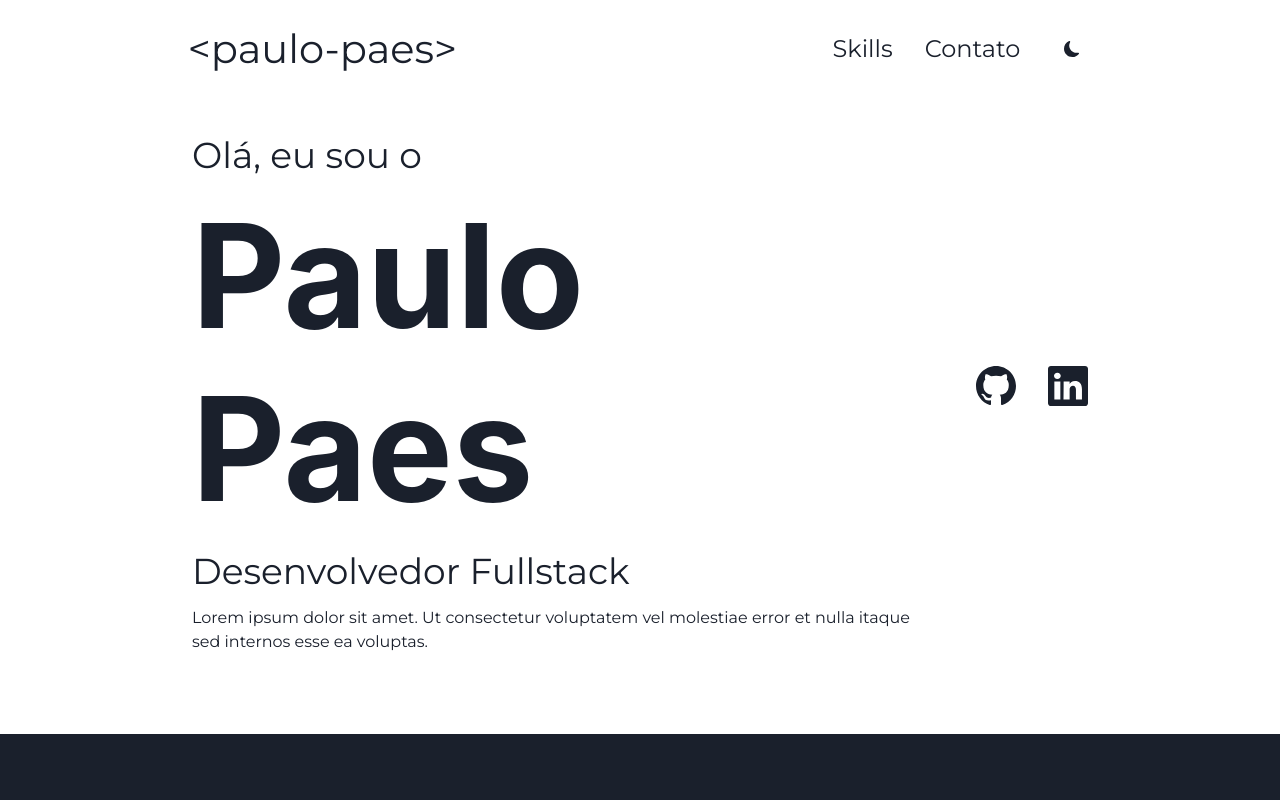
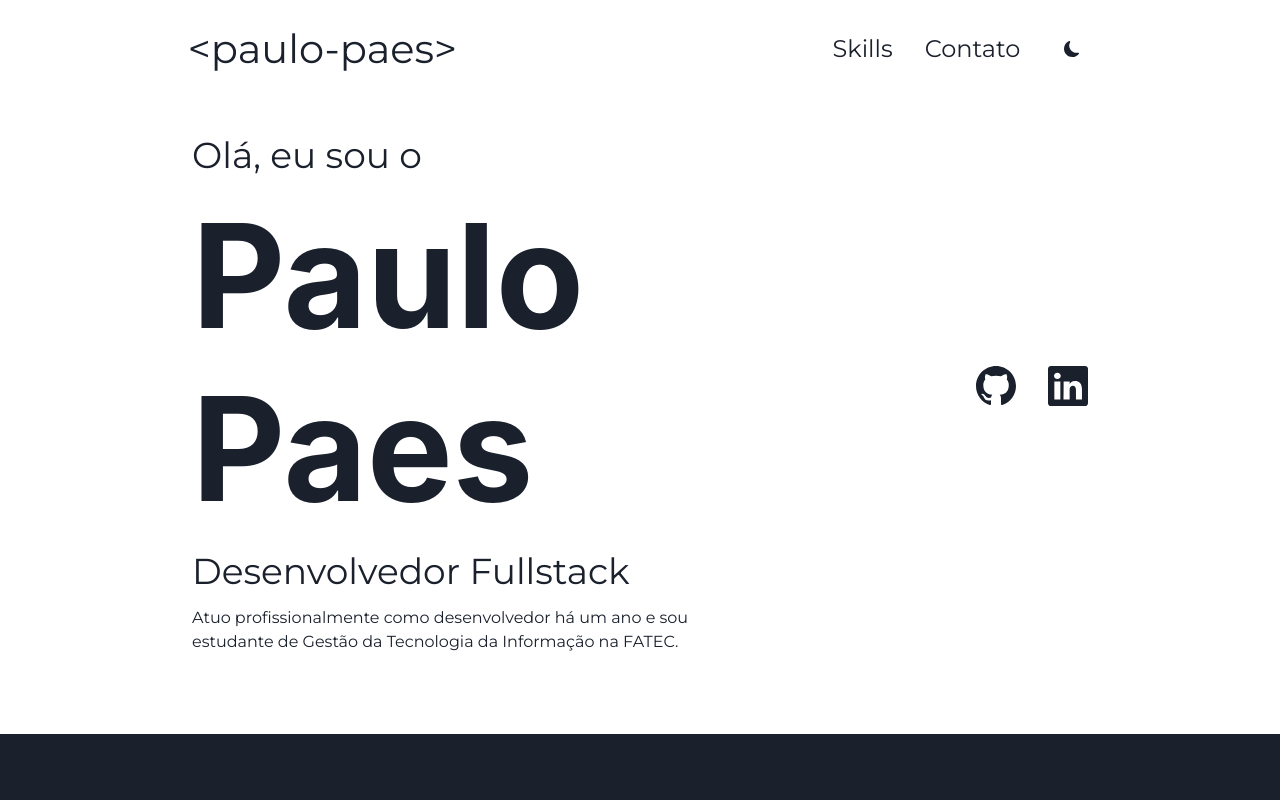
Before and after one commit to paulo-paes/site-pessoal-v2, a Next.js app: page / in a window 1280 px wide. Shown: the top 800 px of the page. Built offline with nearby package versions, Linux system fonts and the light colour scheme.

Commit message:
feat: Ajuste na descrição no hero

```diff
--- a/src/components/hero.tsx
+++ b/src/components/hero.tsx
@@ -22,9 +22,9 @@ function Hero() {
           <Text fontSize="2.25rem">Olá, eu sou o</Text>
           <Heading fontSize="9rem">Paulo Paes</Heading>
           <Text fontSize="2.25rem">Desenvolvedor Fullstack</Text>
-          <Text>
-            Lorem ipsum dolor sit amet. Ut consectetur voluptatem vel molestiae
-            error et nulla itaque sed internos esse ea voluptas.
+          <Text noOfLines={2} maxWidth="500px">
+            Atuo profissionalmente como desenvolvedor há um ano e sou estudante
+            de Gestão da Tecnologia da Informação na FATEC.
           </Text>
         </VStack>
         <HStack paddingLeft="3rem" gap="2rem">
```
